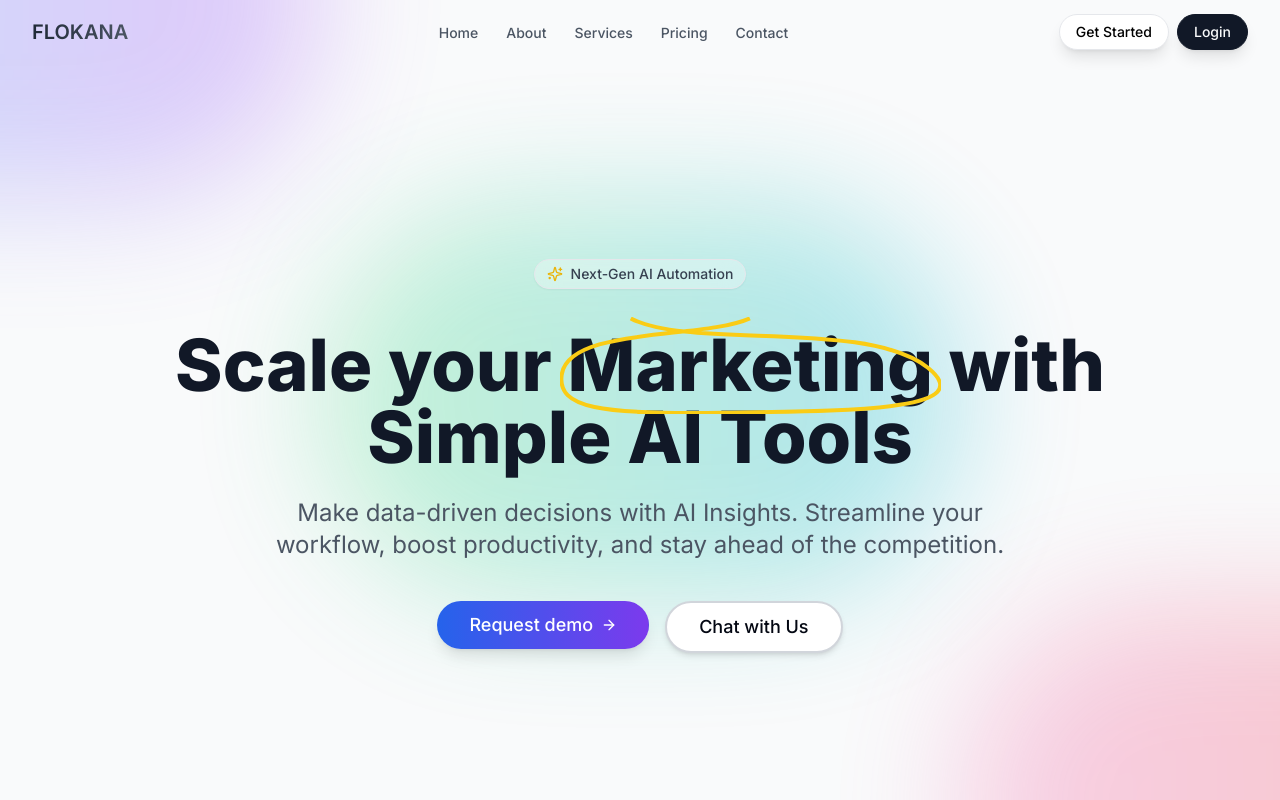
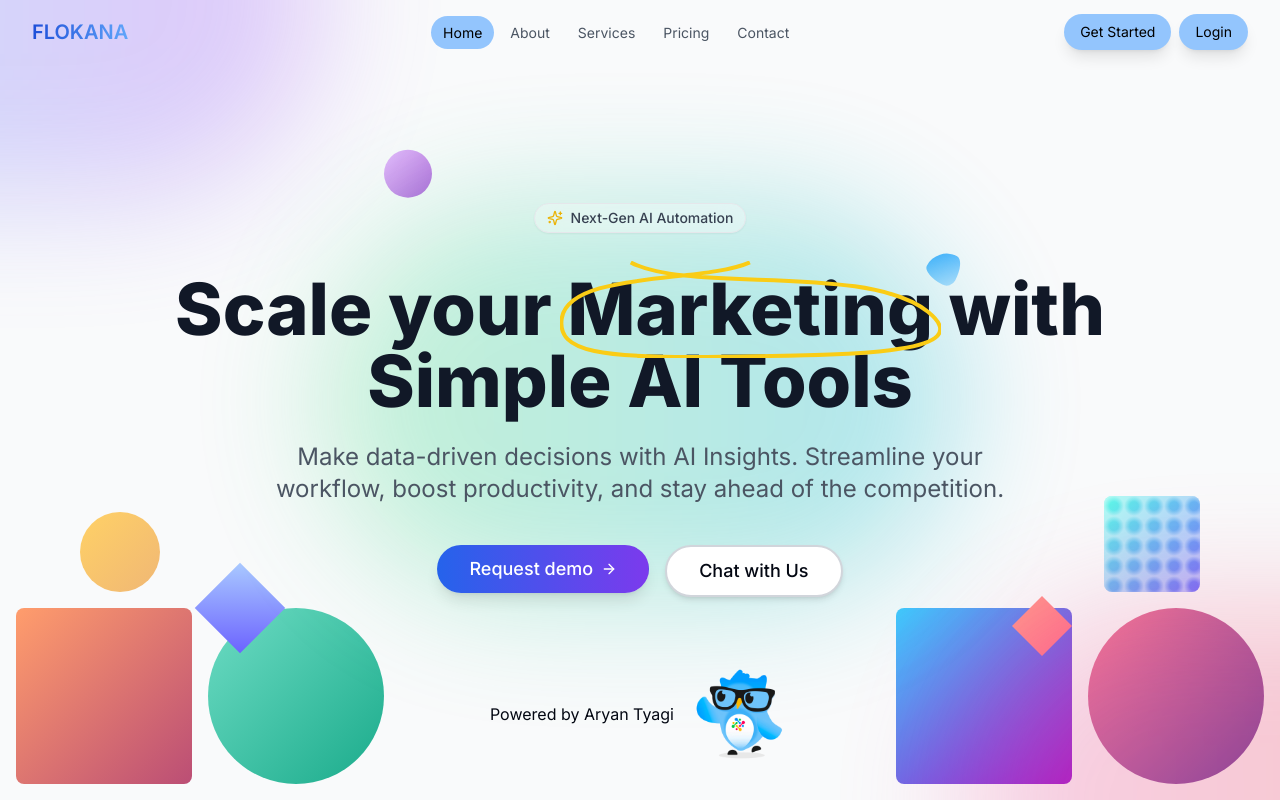
Before and after one commit to Aryan3007/edtech-freelancing-, a Next.js app: page / in a window 1280 px wide. Shown: the top 800 px of the page. Built offline with nearby package versions, Linux system fonts and the light colour scheme.

Commit message:
adding in hero section

```diff
--- /dev/null
+++ b/src/components/hero-svg.tsx
@@ -0,0 +1,153 @@
+"use client"
+import { motion } from "framer-motion"
+
+export const HeroSvg = () => {
+  return (
+    <div className="w-full md:flex hidden absolute h-full p-4 justify-center gap-2 items-center">
+      <div className="w-1/2 h-full flex justify-start items-end relative">
+        {/* Left column shapes */}
+        <motion.div
+          className="h-44 w-44 rounded-lg absolute bottom-0 left-0"
+          style={{
+            background: "linear-gradient(135deg, #FF9D6C 0%, #BB4E75 100%)",
+          }}
+          initial={{ scale: 0.5, opacity: 0 }}
+          animate={{ scale: [0.5, 1.3, 1], opacity: 1 }}
+          transition={{ duration: 1.2, ease: "easeOut", delay: 0.1 }}
+        />
+        <motion.div
+          className="h-44 w-44 rounded-full absolute bottom-0 left-48"
+          style={{
+            background: "linear-gradient(135deg, #6EDCC4 0%, #1AAB8B 100%)",
+          }}
+          initial={{ scale: 0.5, opacity: 0 }}
+          animate={{ scale: [0.5, 1.3, 1], opacity: 1 }}
+          transition={{ duration: 1.2, ease: "easeOut", delay: 0.3 }}
+        />
+        <motion.div
+          className="h-20 w-20 rounded-full absolute bottom-48 left-16"
+          style={{
+            background: "linear-gradient(135deg, #FFD166 0%, #F0B775 100%)",
+          }}
+          initial={{ scale: 0.5, opacity: 0 }}
+          animate={{ scale: [0.5, 1.3, 1], opacity: 1 }}
+          transition={{ duration: 1.2, ease: "easeOut", delay: 0.5 }}
+        />
+        <motion.div
+          className="h-16 w-16 rotate-45 absolute bottom-36 left-48"
+          style={{
+            background: "linear-gradient(135deg, #A9C9FF 0%, #6C63FF 100%)",
+          }}
+          initial={{ scale: 0.5, opacity: 0, rotate: 0 }}
+          animate={{ scale: [0.5, 1.3, 1], opacity: 1, rotate: 45 }}
+          transition={{ duration: 1.2, ease: "easeOut", delay: 0.7 }}
+        />
+      </div>
+
+      <div className="w-1/2 h-full flex justify-end items-end relative">
+        {/* Right column shapes */}
+        <motion.div
+          className="h-44 w-44 rounded-lg absolute bottom-0 right-48"
+          style={{
+            background: "linear-gradient(135deg, #43CBFF 0%, #9708CC 100%)",
+          }}
+          initial={{ scale: 0.5, opacity: 0 }}
+          animate={{ scale: [0.5, 1.3, 1], opacity: 1 }}
+          transition={{ duration: 1.2, ease: "easeOut", delay: 0.2 }}
+        />
+        <motion.div
+          className="h-44 w-44 rounded-full absolute bottom-0 right-0"
+          style={{
+            background: "linear-gradient(135deg, #F97794 0%, #623AA2 100%)",
+          }}
+          initial={{ scale: 0.5, opacity: 0 }}
+          animate={{ scale: [0.5, 1.3, 1], opacity: 1 }}
+          transition={{ duration: 1.2, ease: "easeOut", delay: 0.4 }}
+        />
+        <motion.div
+          className="h-24 w-24 rounded-lg absolute bottom-48 right-16 overflow-hidden"
+          style={{
+            background: "linear-gradient(135deg, #5EFCE8 0%, #736EFE 100%)",
+          }}
+          initial={{ scale: 0.5, opacity: 0 }}
+          animate={{ scale: [0.5, 1.3, 1], opacity: 1 }}
+          transition={{ duration: 1.2, ease: "easeOut", delay: 0.6 }}
+        >
+          <motion.div
+            className="absolute inset-0 opacity-50"
+            style={{
+              background: "radial-gradient(circle, transparent 30%, white 70%)",
+              backgroundSize: "20px 20px",
+            }}
+          />
+        </motion.div>
+        <motion.svg
+          width="60"
+          height="60"
+          viewBox="0 0 60 60"
+          className="absolute bottom-32 right-48"
+          initial={{ scale: 0.5, opacity: 0 }}
+          animate={{ scale: [0.5, 1.3, 1], opacity: 1 }}
+          transition={{ duration: 1.2, ease: "easeOut", delay: 0.8 }}
+        >
+          <motion.path
+            d="M30 0 L60 30 L30 60 L0 30 Z"
+            fill="url(#grad1)"
+            initial={{ pathLength: 0 }}
+            animate={{ pathLength: 1 }}
+            transition={{ duration: 1.5, ease: "easeInOut", delay: 0.8 }}
+          />
+          <defs>
+            <linearGradient id="grad1" x1="0%" y1="0%" x2="100%" y2="100%">
+              <stop offset="0%" stopColor="#FF9A8B" />
+              <stop offset="100%" stopColor="#FF6A88" />
+            </linearGradient>
+          </defs>
+        </motion.svg>
+      </div>
+
+      {/* Additional floating elements */}
+      <motion.div
+        className="absolute h-12 w-12 rounded-full"
+        style={{
+          background: "linear-gradient(135deg, #E2B0FF 0%, #9F44D3 100%)",
+          top: "20%",
+          left: "30%",
+        }}
+        initial={{ scale: 0, opacity: 0 }}
+        animate={{
+          scale: 1,
+          opacity: 0.8,
+          y: [0, -15, 0],
+        }}
+        transition={{
+          scale: { duration: 0.8, delay: 0.9 },
+          opacity: { duration: 0.8, delay: 0.9 },
+          y: { repeat: Number.POSITIVE_INFINITY, duration: 3, ease: "easeInOut" },
+        }}
+      />
+      <motion.div
+        className="absolute h-8 w-8"
+        style={{
+          background: "linear-gradient(135deg, #ABDCFF 0%, #0396FF 100%)",
+          top: "30%",
+          right: "25%",
+          borderRadius: "30% 70% 70% 30% / 30% 30% 70% 70%",
+        }}
+        initial={{ scale: 0, opacity: 0 }}
+        animate={{
+          scale: 1,
+          opacity: 0.8,
+          y: [0, 20, 0],
+          rotate: 360,
+        }}
+        transition={{
+          scale: { duration: 0.8, delay: 1 },
+          opacity: { duration: 0.8, delay: 1 },
+          y: { repeat: Number.POSITIVE_INFINITY, duration: 4, ease: "easeInOut" },
+          rotate: { repeat: Number.POSITIVE_INFINITY, duration: 12, ease: "linear" },
+        }}
+      />
+    </div>
+  )
+}
--- a/src/components/hero.tsx
+++ b/src/components/hero.tsx
@@ -4,6 +4,8 @@ import { useEffect, useRef } from "react"
 import { motion, useAnimation, useInView } from "framer-motion"
 import { Button } from "@/components/ui/button"
 import { ArrowRight, Sparkles } from "lucide-react"
+import { HeroSvg } from "./hero-svg"
+import Image from "next/image"
 
 const AnimatedGradient = () => {
   return (
@@ -48,7 +50,8 @@ export default function Hero() {
   }, [isInView, mainControls])
 
   return (
-    <section ref={ref} className="relative min-h-screen pt-28 flex items-center justify-center overflow-hidden bg-gray-50">
+    <section ref={ref} className="relative min-h-screen lg:pt-0 pt-28 flex items-center justify-center overflow-hidden bg-gray-50">
+      <HeroSvg />
       <AnimatedGradient />
       <div className="relative z-10 text-center max-w-5xl mx-auto px-4 sm:px-6 lg:px-8">
         <motion.div
@@ -128,11 +131,13 @@ export default function Hero() {
         </motion.div>
       </div>
       <motion.div
-        className="absolute bottom-10 left-1/2 transform -translate-x-1/2"
+        className="absolute flex items-center justify-center bottom-10 gap-4"
         initial={{ opacity: 0, y: 20 }}
         animate={{ opacity: 1, y: 0 }}
         transition={{ delay: 1, duration: 0.5 }}
       >
+        <h1>Powered by Aryan Tyagi</h1>
+        <Image src="/hero.gif" width={100} height={100} alt="logo" />
 
       </motion.div>
 
--- a/src/components/navbar.tsx
+++ b/src/components/navbar.tsx
@@ -2,16 +2,17 @@
 
 import { useState } from "react"
 import Link from "next/link"
+import { usePathname } from "next/navigation"
 import { Button } from "@/components/ui/button"
 import { MobileMenu } from "@/components/mobile-menu"
 import { motion, useScroll, useMotionValueEvent } from "framer-motion"
 import { FiMenu } from "react-icons/fi"
-// import Header from "./header"
 
 const Navbar = () => {
   const [isMobileMenuOpen, setIsMobileMenuOpen] = useState(false)
   const [isScrolled, setIsScrolled] = useState(false)
   const { scrollY } = useScroll()
+  const pathname = usePathname()
 
   useMotionValueEvent(scrollY, "change", (latest) => {
     setIsScrolled(latest > 50)
@@ -30,15 +31,11 @@ const Navbar = () => {
       initial={{ y: -100 }}
       animate={{ y: 0 }}
       transition={{ duration: 0.5 }}
-      className={`fixed top-0 left-0 right-0 z-50 transition-all duration-300 ${isScrolled ? "bg-white/80 backdrop-blur-md" : "bg-transparent"
-        }`}
+      className={`fixed top-0 left-0 right-0 z-50 transition-all duration-300 ${isScrolled ? "bg-white/80 backdrop-blur-md" : "bg-transparent"}`}
     >
-      {/* <Header /> */}
-
       <div className="max-w-7xl mx-auto px-4 sm:px-6 lg:px-8">
-
         <div className="flex items-center justify-between h-16">
-          {/* Logo/Company Name */}
+          {/* Logo */}
           <motion.div
             initial={{ opacity: 0, x: -20 }}
             animate={{ opacity: 1, x: 0 }}
@@ -47,7 +44,7 @@ const Navbar = () => {
           >
             <Link
               href="/"
-              className="text-xl uppercase font-semibold bg-gradient-to-r from-gray-800 to-gray-600 bg-clip-text text-transparent hover:from-gray-600 hover:to-gray-800 transition-all duration-300"
+              className="text-xl uppercase font-semibold bg-gradient-to-r from-blue-700 to-blue-400 bg-clip-text text-transparent hover:from-gray-600 hover:to-gray-800 transition-all duration-300"
             >
               Flokana
             </Link>
@@ -55,12 +52,7 @@ const Navbar = () => {
 
           {/* Desktop Menu */}
           <div className="hidden md:block">
-            <motion.div
-              initial={{ opacity: 0, y: -20 }}
-              animate={{ opacity: 1, y: 0 }}
-              transition={{ duration: 0.5, delay: 0.1 }}
-              className="ml-10 flex items-baseline space-x-1"
-            >
+            <div className="ml-10 flex items-baseline space-x-1">
               {navItems.map((item, index) => (
                 <motion.div
                   key={item.href}
@@ -70,54 +62,38 @@ const Navbar = () => {
                   whileHover={{ scale: 1.05 }}
                   whileTap={{ scale: 0.95 }}
                 >
-                  <Link href={item.href} className="relative px-3 py-2 rounded-md text-sm font-medium group">
-                    <span className="relative z-10 text-gray-600 group-hover:text-gray-900 transition-colors duration-200">
-                      {item.label}
-                    </span>
-                    <motion.span
-                      className="absolute inset-0 bg-gray-100 rounded-md -z-10"
-                      initial={{ scale: 0.95, opacity: 0 }}
-                      whileHover={{ scale: 1, opacity: 1 }}
-                      transition={{ duration: 0.2 }}
-                    />
+                  <Link
+                    href={item.href}
+                    className={`relative px-3 rounded-full py-2 text-sm font-normal group transition-colors duration-200 ${pathname === item.href ? "bg-blue-300 text-black" : "text-gray-600 hover:text-gray-900"}`}
+                  >
+                    {item.label}
                   </Link>
                 </motion.div>
               ))}
-            </motion.div>
+            </div>
           </div>
 
-          {/* Get Started Button */}
+          {/* Buttons */}
           <motion.div
             initial={{ opacity: 0, x: 20 }}
             animate={{ opacity: 1, x: 0 }}
             transition={{ duration: 0.5, delay: 0.2 }}
             className="hidden gap-2 md:flex"
           >
-            <motion.div whileHover={{ scale: 1.05 }} whileTap={{ scale: 0.95 }}>
-              <Button
-                className="bg-white border  rounded-full shadow-lg text-black hover:bg-gray-50 hover:shadow-xl transition-all duration-300"
-                variant="default"
-              >
+            <motion.div whileTap={{ scale: 0.95 }}>
+              <Button className="text-black font-normal bg-blue-300 hover:scale-95 shadow-lg rounded-full transition-all duration-300">
                 Get Started
               </Button>
             </motion.div>
-            <motion.div whileHover={{ scale: 1.05 }} whileTap={{ scale: 0.95 }}>
-              <Button
-                className="border shadow-lg rounded-full  border-gray-900  hover:shadow-xl transition-all duration-300"
-                variant="default"
-              >
+            <motion.div whileTap={{ scale: 0.95 }}>
+              <Button className="text-black font-normal bg-blue-300 hover:scale-95 shadow-lg rounded-full transition-all duration-300">
                 Login
               </Button>
             </motion.div>
           </motion.div>
 
           {/* Mobile menu button */}
-          <motion.div
-            initial={{ opacity: 0 }}
-            animate={{ opacity: 1 }}
-            transition={{ duration: 0.5 }}
-            className="md:hidden"
-          >
+          <motion.div initial={{ opacity: 0 }} animate={{ opacity: 1 }} transition={{ duration: 0.5 }} className="md:hidden">
             <motion.div whileHover={{ scale: 1.1 }} whileTap={{ scale: 0.9 }}>
               <Button
                 variant="ghost"
--- a/src/components/opening-screen.tsx
+++ b/src/components/opening-screen.tsx
@@ -75,7 +75,7 @@ export default function OpeningScreen() {
       <div className="container mx-auto px-4">
         <div className="grid grid-cols-1 md:grid-cols-2 lg:grid-cols-3 gap-6">
           {tabs.map((tab) => (
-            <motion.button
+            <motion.div
               key={tab.id}
               onClick={() => setSelectedTab(selectedTab === tab.id ? null : tab.id)}
               className="relative text-left rounded-2xl h-[300px] overflow-hidden group cursor-pointer"
@@ -98,7 +98,7 @@ export default function OpeningScreen() {
 
                 <button className="bg-white my-4 w-fit px-4 text-sm p-2 rounded-full">Learn more...</button>
               </div>
-            </motion.button>
+            </motion.div>
           ))}
         </div>
       </div>
```
Also changed, not shown: public/hero.gif (added).
